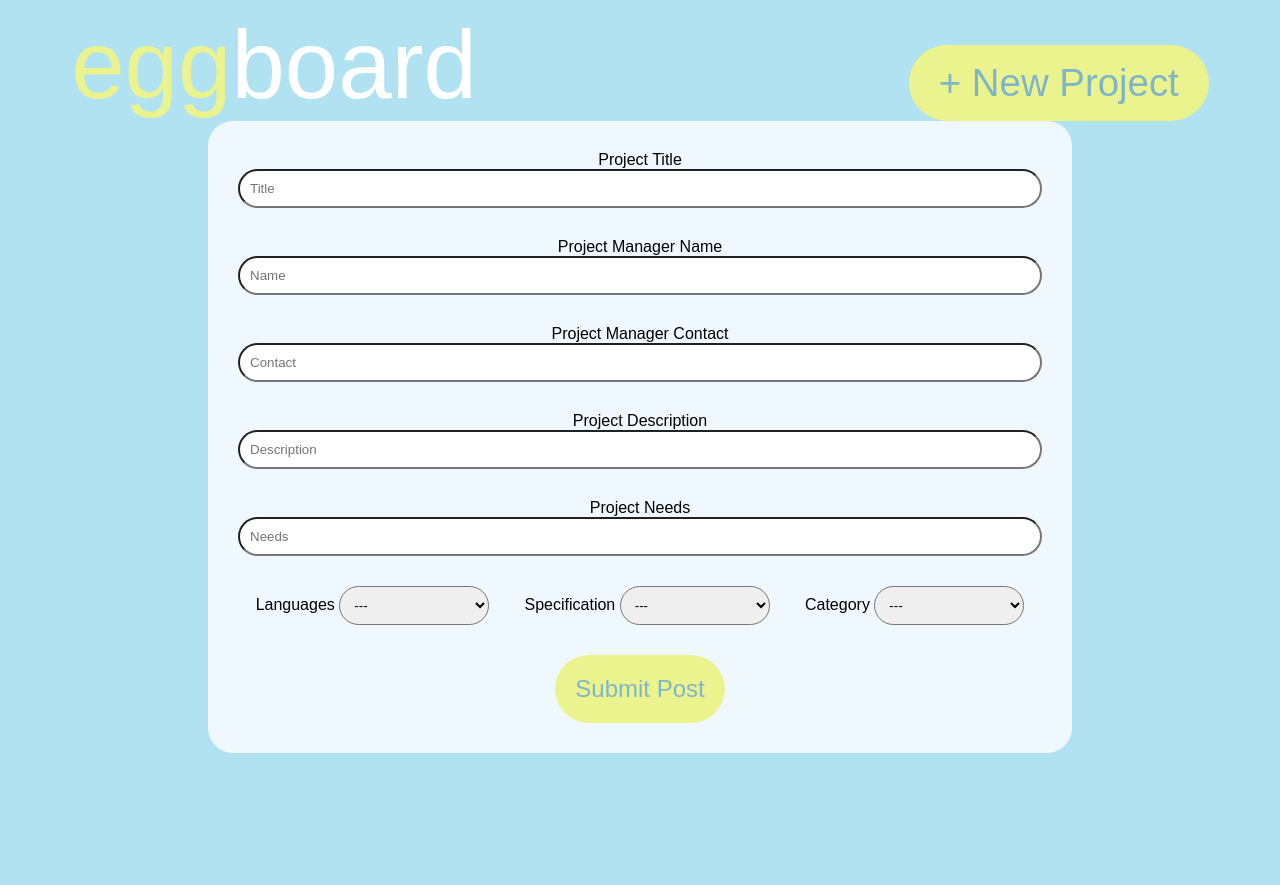
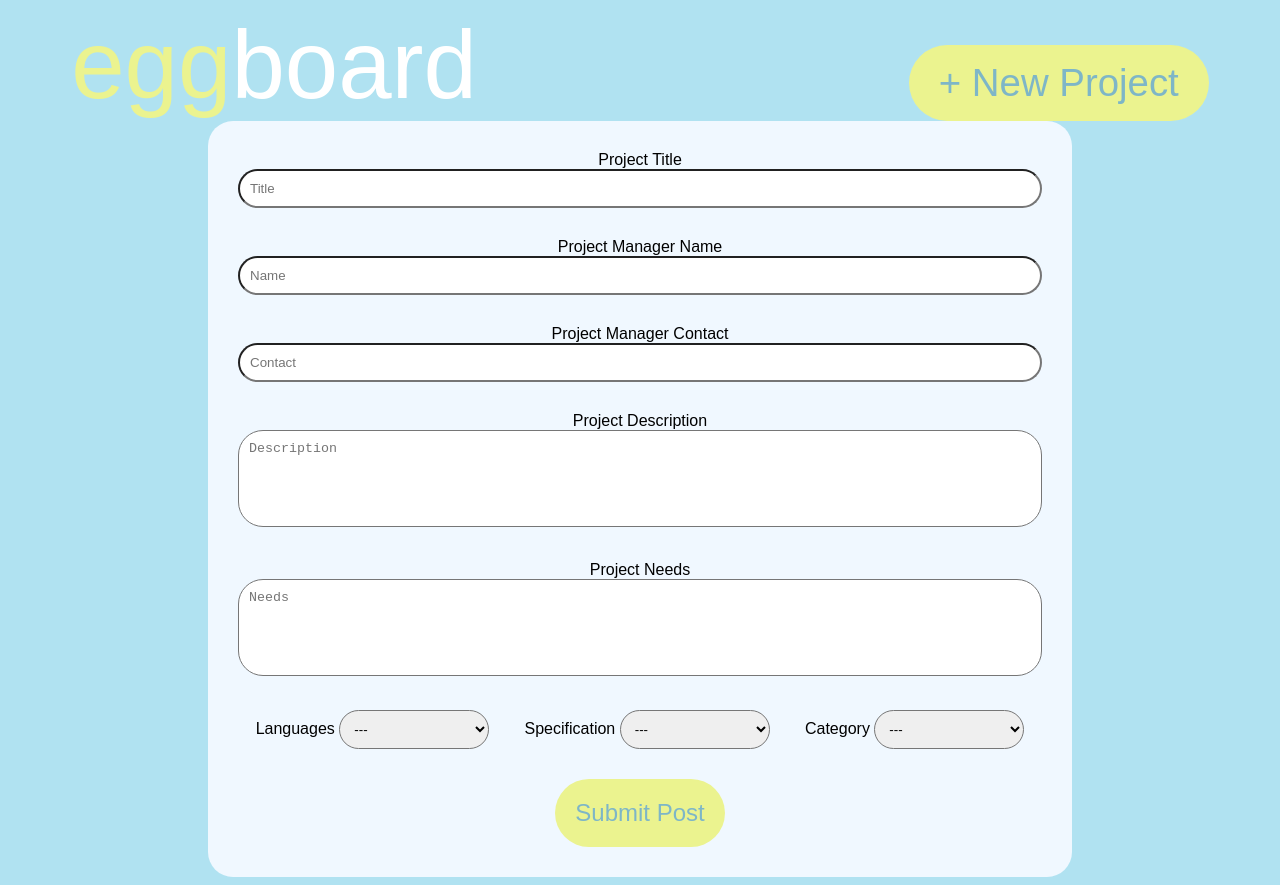
Before and after one commit to leedanny112358/eggboard, a React (Create React App) app: page /newpost in a window 1280 px wide. Before the commit the page ends 800 px from the top, so only its background shows below. Built offline with nearby package versions, Linux system fonts and the light colour scheme; a web font is replaced by a local one.

Commit message:
larger input boxes for description and needs

```diff
--- a/src/App.css
+++ b/src/App.css
@@ -217,12 +217,14 @@ form > div {
   padding: 10px;
 }
 
-input {
+.form_input {
   width: 100%;
   box-sizing: border-box;
   padding: 10px;
   border-radius: 25px;
   outline: none;
+  resize: none;
+  margin: 0px;
 }
 
 .tags_dropdowns_container{
--- a/src/components/NewPost.jsx
+++ b/src/components/NewPost.jsx
@@ -69,6 +69,7 @@ class NewPost extends Component {
             <label>Project Title</label>
             <br />
             <input
+              className="form_input"
               name="title"
               placeholder="Title"
               onChange={this.handleChange}
@@ -78,6 +79,7 @@ class NewPost extends Component {
             <label>Project Manager Name</label>
             <br />
             <input
+              className="form_input"
               name="manager"
               placeholder="Name"
               onChange={this.handleChange}
@@ -87,6 +89,7 @@ class NewPost extends Component {
             <label>Project Manager Contact</label>
             <br />
             <input
+              className="form_input"
               name="contact"
               placeholder="Contact"
               onChange={this.handleChange}
@@ -95,7 +98,9 @@ class NewPost extends Component {
           <div>
             <label>Project Description</label>
             <br />
-            <input
+            <textarea
+              className="form_input"
+              rows="5"
               name="description"
               placeholder="Description"
               onChange={this.handleChange}
@@ -104,7 +109,9 @@ class NewPost extends Component {
           <div>
             <label>Project Needs</label>
             <br />
-            <input
+            <textarea
+              className="form_input"
+              rows="5"
               name="needs"
               placeholder="Needs"
               value={this.state.phoneNo}
```
